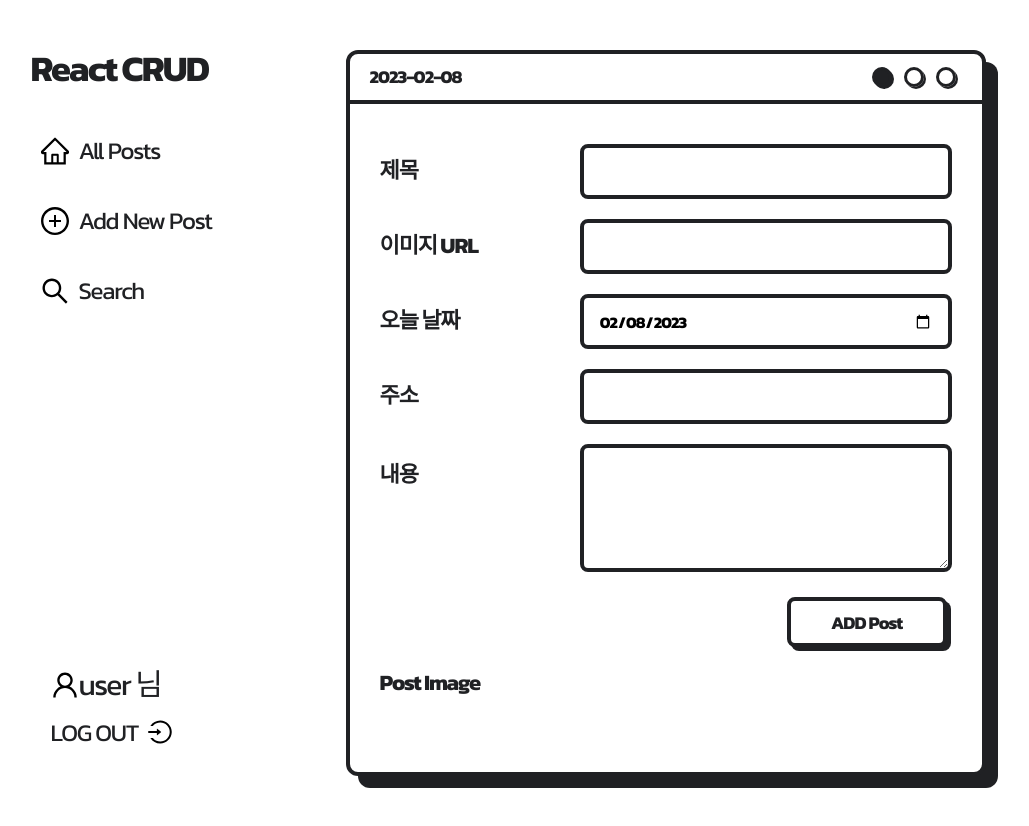
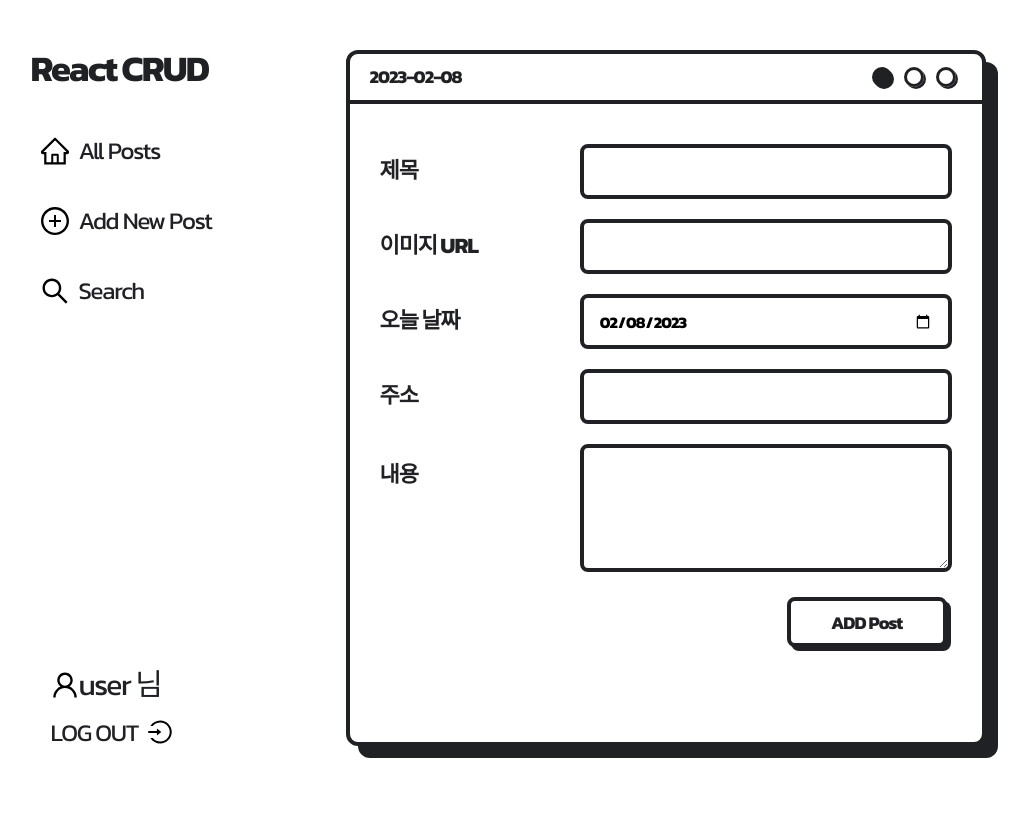
Before and after one commit to saanglee/nextjs-crud, a Next.js app: page /new-post in a window 1280 px wide. Shown: the top 826 px of the page, without its empty margins (132-1161 px from the left). Built offline with nearby package versions, Linux system fonts and the light colour scheme; no server answers; sample sign-in values are in the browser's storage; a web font is replaced by a local one.

Commit message:
modify: 미사용 코드 삭제

```diff
--- a/src/components/shared/PostEditForm.tsx
+++ b/src/components/shared/PostEditForm.tsx
@@ -64,7 +64,6 @@ const PostEditForm = ({ submitHandler, inputChangeHandler, handleQuitEdit, conte
         )}
 
         <div className={classes.control}>
-          <label htmlFor="image">Post Image</label>
           {/* TODO 추가예정 */}
           {/* <Upload action="/upload.do" listType="picture-card">
             <div>
```
